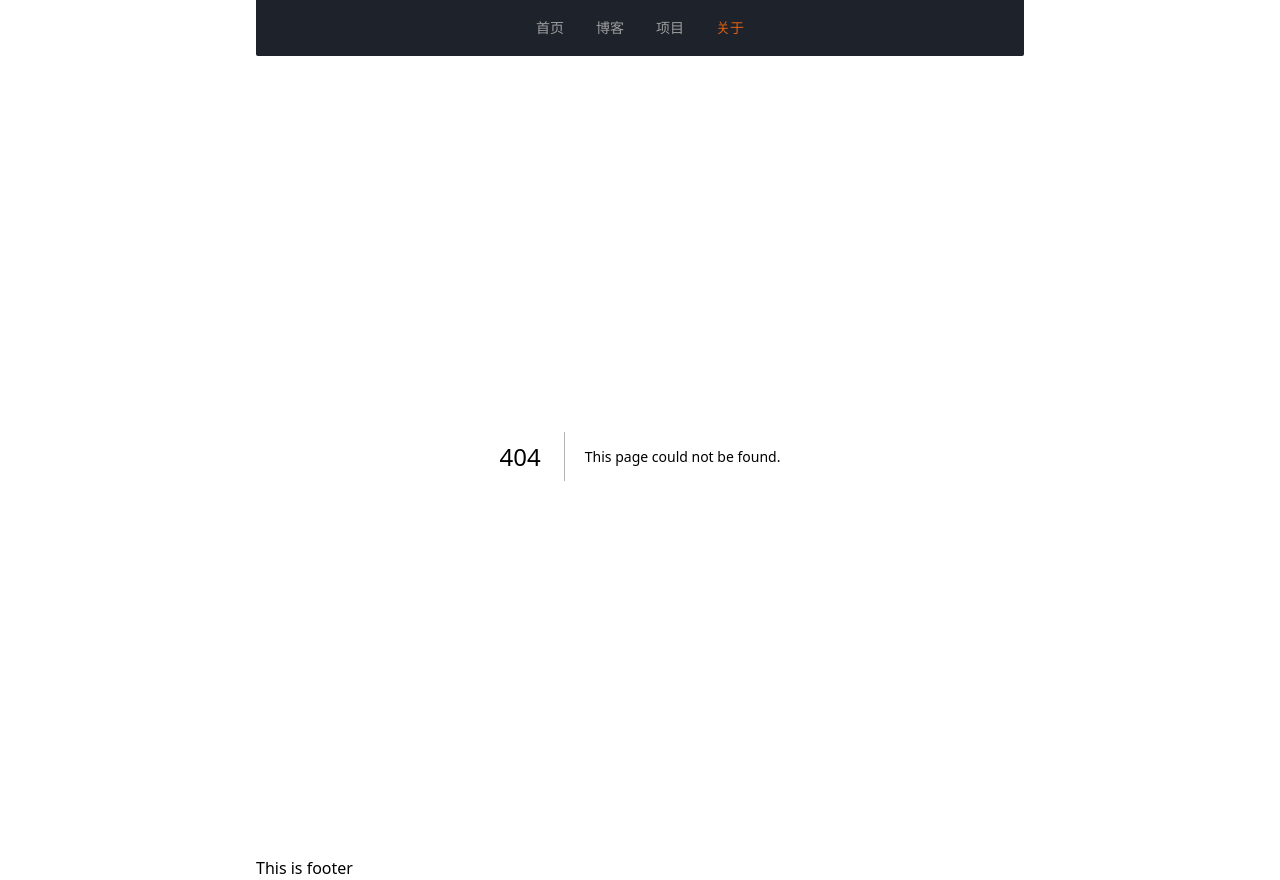
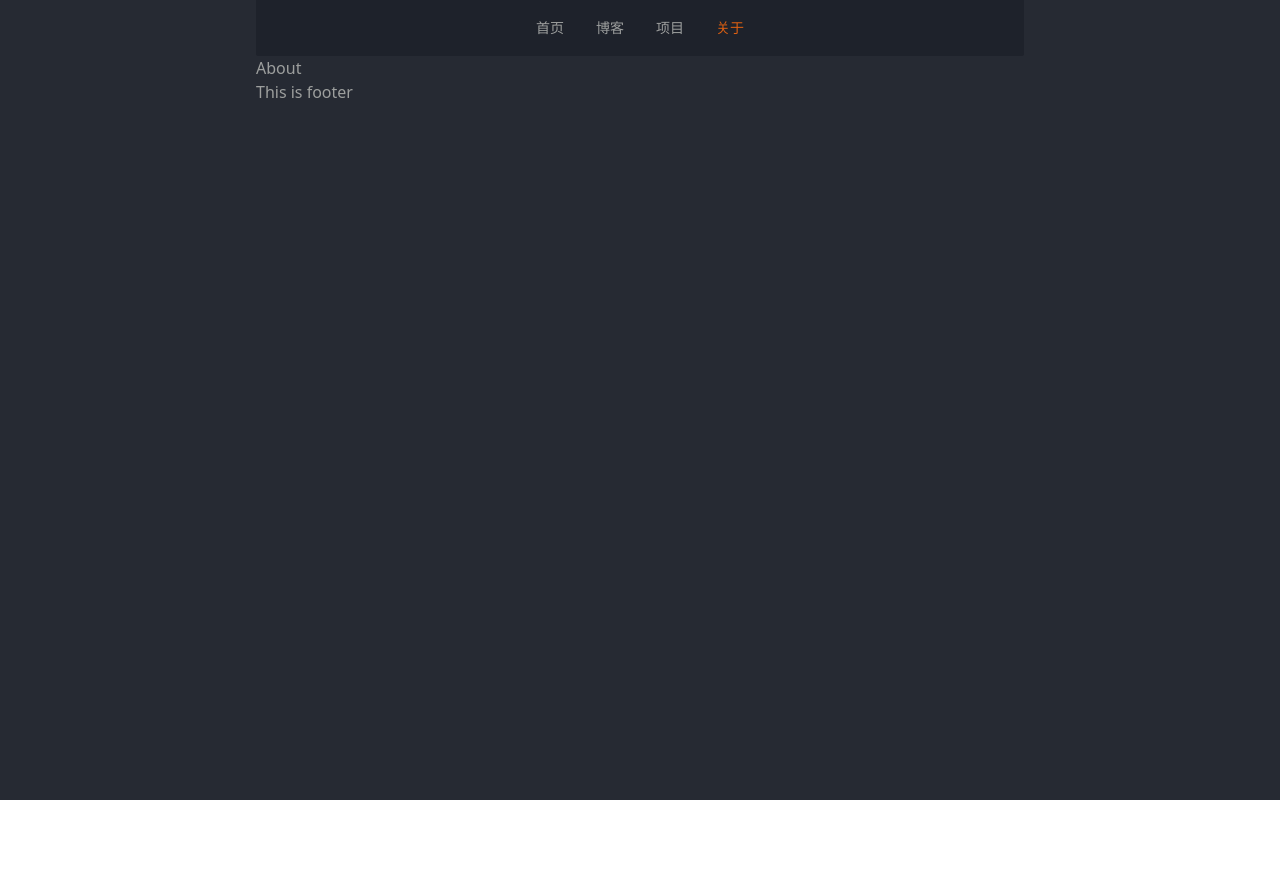
Before and after one commit to wangyi12358/blog-fe, a Next.js app: page /about in a window 1280 px wide. Before the commit this address had no page. After the commit the page ends 800 px from the top, so only its background shows below. Built offline with nearby package versions, Linux system fonts and the light colour scheme.

Commit message:
feat: add project about page

```diff
--- /dev/null
+++ b/pages/about/index.tsx
@@ -0,0 +1,15 @@
+import React from 'react';
+
+type Props = {};
+
+/**
+ * @Author: wangyi
+ * @Date: 2023-05-23
+ */
+const About: React.FC<Props> = () => {
+  return (
+    <div>About</div>
+  );
+}
+
+export default About;
--- /dev/null
+++ b/pages/project/index.tsx
@@ -0,0 +1,15 @@
+import React from 'react';
+
+type Props = {};
+
+/**
+ * @Author: wangyi
+ * @Date: 2023-05-23
+ */
+const Project: React.FC<Props> = () => {
+  return (
+    <div>Project</div>
+  );
+}
+
+export default Project;
```
